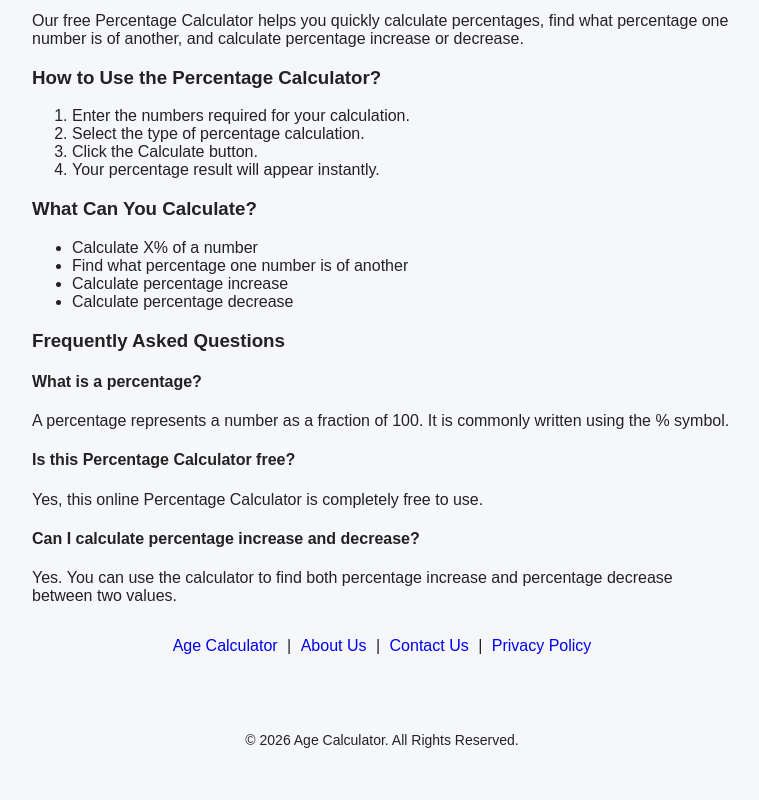
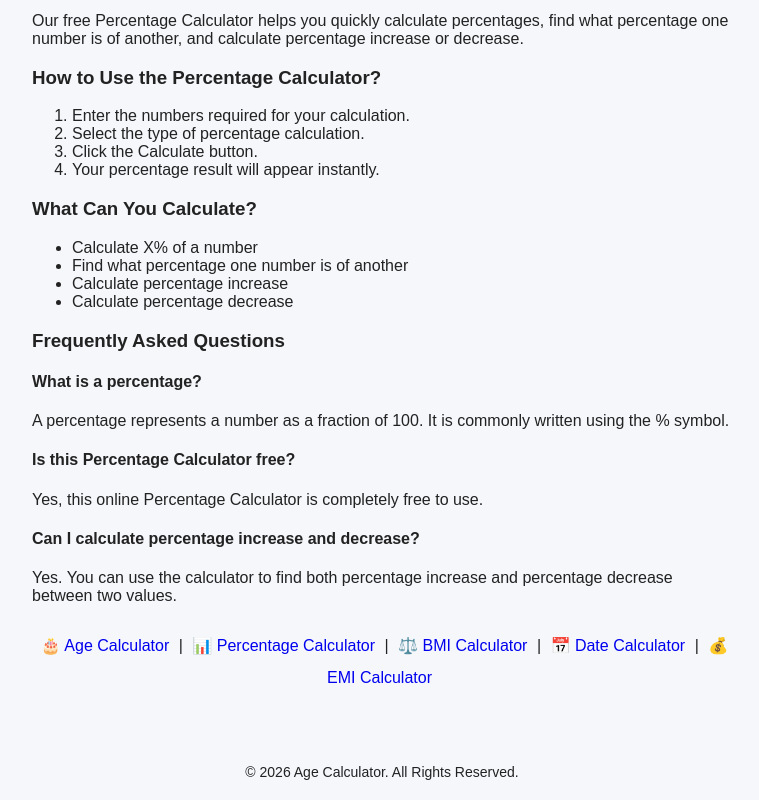
Before and after one commit to vivekjigar223101-art/Agecalculator, a plain HTML site: page percentage.html in a window 1280 px wide. Shown: the part 1259-2059 px from the top of the page, without its empty margins (258-1017 px from the left). Before the commit the page ends 2027 px from the top, so only its background shows below. Drawn offline with Linux system fonts and the light colour scheme.

Commit message:
Update percentage.html

```diff
--- a/percentage.html
+++ b/percentage.html
@@ -158,11 +158,14 @@
         </section>
 
         <div class="links">
-            <a href="index.html">Age Calculator</a> |
-            <a href="about.html">About Us</a> |
-            <a href="contact.html">Contact Us</a> |
-            <a href="privacy.html">Privacy Policy</a>
-        </div>
+
+    <a href="index.html">🎂 Age Calculator</a> |
+    <a href="percentage.html">📊 Percentage Calculator</a> |
+    <a href="bmi.html">⚖️ BMI Calculator</a> |
+    <a href="date.html">📅 Date Calculator</a> |
+    <a href="emi.html">💰 EMI Calculator</a>
+
+</div>
 
     </div>
 
```
